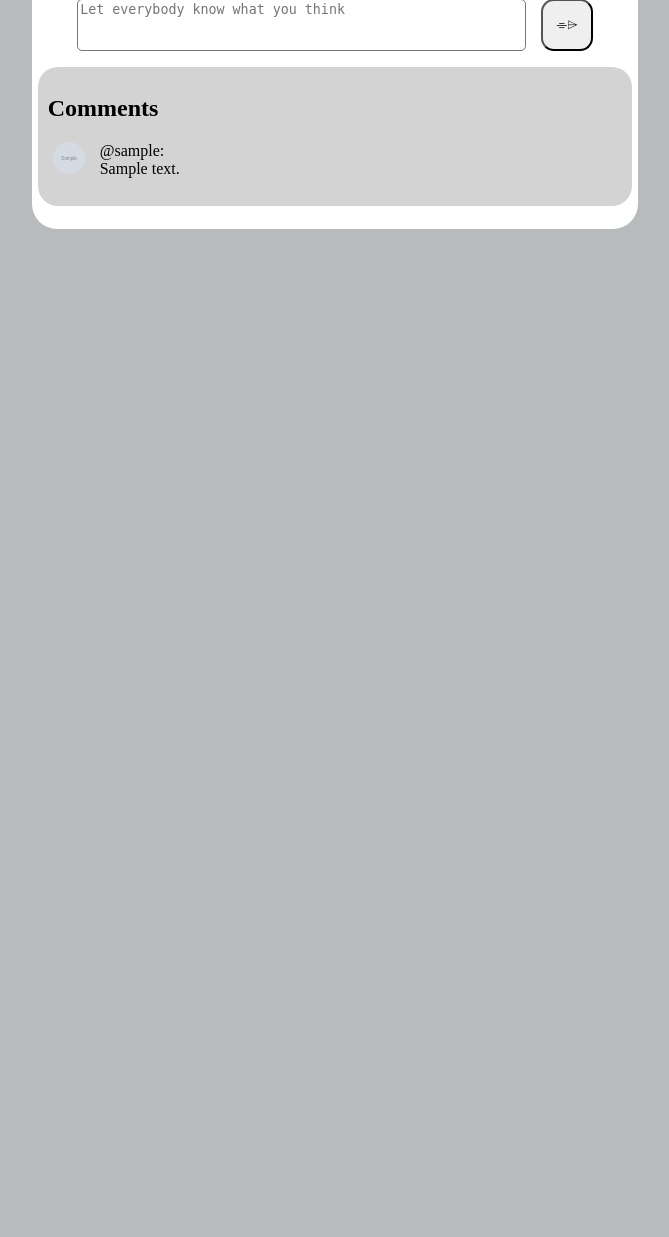
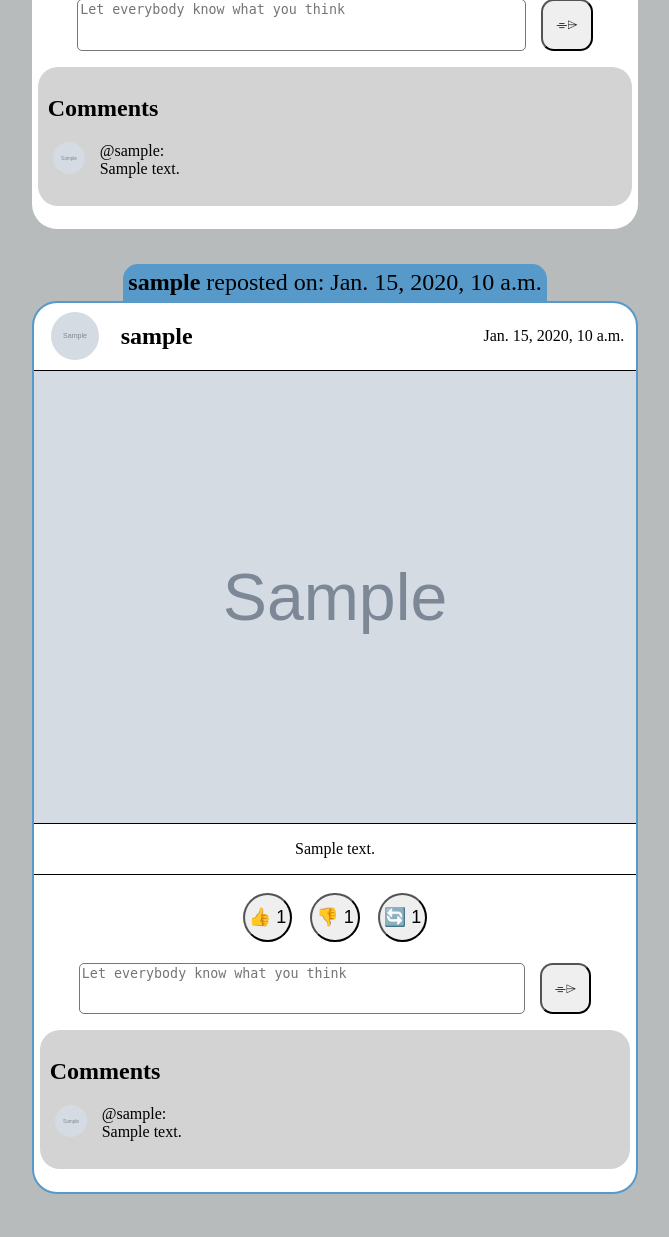
Before and after one commit to xhorey/social_media_proj, a Django app: page /profile/sample in a window 1280 px wide. Shown: the part 1240-2477 px from the top of the page, without its empty margins (305-974 px from the left). Before the commit the page ends 1469 px from the top, so only its background shows below. Run offline with Django 5.2, Linux system fonts and the light colour scheme; a user stored in the database is signed in; tables that the repository leaves empty hold one stand-in row (values such as "Sample post"); grey boxes marked "Sample" are stand-in pictures.

Commit message:
Reposts represent in profile

```diff
--- a/project_1/core/models.py
+++ b/project_1/core/models.py
@@ -24,7 +24,7 @@ class Hashtag(models.Model):
 class Post(models.Model):
     id = models.UUIDField(primary_key=True, default=uuid.uuid4)
     user = models.ForeignKey(User, on_delete=models.CASCADE)
-    image = models.ImageField(upload_to='post_images')
+    image = models.ImageField(upload_to='post_images', blank=True)
     text_of_post = models.TextField()
     created_at = models.DateTimeField(default=datetime.now)
     no_of_likes = models.IntegerField(default=0)
--- a/project_1/core/views.py
+++ b/project_1/core/views.py
@@ -5,6 +5,7 @@ from .models import Profile, Post, LikePost,DislikePost, FollowersCount, Comment
 from django.contrib.auth.decorators import login_required
 from django.http import JsonResponse
 from django.views.decorators.cache import never_cache
+from itertools import chain
 import json
 import re
 
@@ -135,13 +136,21 @@ def profile(request, pk):
     user_object = User.objects.get(username=pk)
     user_profile = Profile.objects.get(user=user_object)
     user_posts = Post.objects.filter(user=user_object)
+    user_reposts = Repost.objects.filter(user=user_object)
     user_post_length = len(user_posts)
     amount_of_followers = len(FollowersCount.objects.filter(user=user_object))
 
-    showed_posts = user_posts.order_by('-created_at')
+    showed_posts = sorted(
+        chain(user_posts, user_reposts),
+        key=lambda instance: instance.created_at,
+        reverse=True
+    )
 
-    for post in showed_posts:
-        post.latest_comments = post.comments.order_by('-created_at')[:2]
+    for item in showed_posts:
+        if isinstance(item, Repost):
+            item.post.latest_comments = item.post.comments.order_by('-created_at')[:2]
+        else:
+            item.latest_comments = item.comments.order_by('-created_at')[:2]
 
     follower = request.user
     user = user_object
--- a/project_1/static/Styles/Profile.css
+++ b/project_1/static/Styles/Profile.css
@@ -353,3 +353,20 @@ a {
 .hashtag{
     color: #2d7aed;
 }
+
+
+.user_reposted{
+    font-weight: bold;
+}
+
+.repost_sign{
+    font-size: 1.5em;
+    background-color: #5799c8;
+    padding: 5px;
+    border-top-right-radius: 15px;
+    border-top-left-radius: 15px;
+}
+
+.repost_border{
+    border: 2px double #5799c8;
+}
--- a/project_1/templates/Main_Web_Page.html
+++ b/project_1/templates/Main_Web_Page.html
@@ -61,9 +61,11 @@
                     <p>{{post.created_at}}</p>
                 </div>
             </div>
+            {% if post.image %}
             <div class="postImage">
                 <img id="postImage" src="{{post.image.url}}" alt="Sample Post Image">
             </div>
+            {% endif %}
             <div class="post-content">
                 <p class="text-of-post">{{post.text_of_post|hashtags_to_links}}</p>
             </div>
--- a/project_1/templates/Profile.html
+++ b/project_1/templates/Profile.html
@@ -71,42 +71,48 @@
         </div>
 
         <div class="posts_of_user">
-            {% for post in posts_to_show %}
-            <div class="posts">
+            {% for item in posts_to_show %}
+
+            {% if item.post %}
+            <div class="repost_sign"><span class="user_reposted">{{item.user}}</span> reposted on: {{item.created_at}}</div>
+            <div class="posts repost_border">
+
                 <div class="post_header">
-                    <a class="user_info" href="/profile/{{post.user}}">
-                        <img id="pp" src="{{post.user.profile.profileimg.url}}" alt="Profile Icon">
-                        <h2 class="username_over_post">{{post.user}}</h2>
+                    <a class="user_info" href="/profile/{{item.post.user}}">
+                        <img id="pp" src="{{item.post.user.profile.profileimg.url}}" alt="Profile Icon">
+                        <h2 class="username_over_post">{{item.post.user}}</h2>
                     </a>
                     <div class="post_time">
-                        <p>{{post.created_at}}</p>
+                        <p>{{item.post.created_at}}</p>
                     </div>
                 </div>
+                {% if item.post.image %}
                 <div class="postImage">
-                    <img id="postImage" src="{{post.image.url}}" alt="Sample Post Image">
+                    <img id="postImage" src="{{item.post.image.url}}" alt="Sample Post Image">
                 </div>
+                {% endif %}
                 <div class="post-content">
-                    <p class="text-of-post">{{post.text_of_post|hashtags_to_links}}</p>
+                    <p class="text-of-post">{{item.post.text_of_post|hashtags_to_links}}</p>
                 </div>
                 <div class="post_interactions">
-                    <button class="like_button" data-post-id="{{ post.id }}">
-                        👍 <span class="like-count">{{ post.no_of_likes }}</span>
+                    <button class="like_button" data-post-id="{{ item.post.id }}">
+                        👍 <span class="like-count">{{ item.post.no_of_likes }}</span>
                     </button>
-                    <button class="dislike_button" data-post-id="{{ post.id }}">
-                        👎 <span class="dislike-count">{{ post.no_of_dislikes }}</span>
+                    <button class="dislike_button" data-post-id="{{ item.post.id }}">
+                        👎 <span class="dislike-count">{{ item.post.no_of_dislikes }}</span>
                     </button>
-                    <button class="repost_button" data-post-id="{{ post.id }}">🔄 <span class="reposts_count">{{ post.no_of_reposts }}</button>
+                    <button class="repost_button" data-post-id="{{ item.post.id }}">🔄 <span class="reposts_count">{{ item.post.no_of_reposts }}</button>
                 </div>
 
-                <form class="write_a_comment" name="new_comment" data-post-id="{{ post.id }}">
+                <form class="write_a_comment" name="new_comment" data-post-id="{{ item.post.id }}">
                     <textarea class="my_comment" name="comment" placeholder="Let everybody know what you think"></textarea>
                     <button class="new_comment_button" type="submit">⌯⌲</button>
                 </form>
 
                 <div class="Comments">
                     <h2 id="comment_header">Comments</h2>
-                    {% if post.comments.exists %}
-                    {% for comment in post.latest_comments %}
+                    {% if item.post.comments.exists %}
+                    {% for comment in item.post.latest_comments %}
                     <div class="comment">
                         <a href="/profile/{{comment.user.username}}">
                             <img id="pp_comment" src="{{comment.user.profile.profileimg.url}}" alt="Profile Icon">
@@ -122,6 +128,60 @@
                     {% endif %}
                 </div>
             </div>
+            {% else %}
+            <div class="posts">
+                <div class="post_header">
+                    <a class="user_info" href="/profile/{{item.user}}">
+                        <img id="pp" src="{{item.user.profile.profileimg.url}}" alt="Profile Icon">
+                        <h2 class="username_over_post">{{item.user}}</h2>
+                    </a>
+                    <div class="post_time">
+                        <p>{{item.created_at}}</p>
+                    </div>
+                </div>
+                {% if item.image %}
+                <div class="postImage">
+                    <img id="postImage" src="{{item.image.url}}" alt="Sample Post Image">
+                </div>
+                {% endif %}
+                <div class="post-content">
+                    <p class="text-of-post">{{item.text_of_post|hashtags_to_links}}</p>
+                </div>
+                <div class="post_interactions">
+                    <button class="like_button" data-post-id="{{ item.id }}">
+                        👍 <span class="like-count">{{ item.no_of_likes }}</span>
+                    </button>
+                    <button class="dislike_button" data-post-id="{{ item.id }}">
+                        👎 <span class="dislike-count">{{ item.no_of_dislikes }}</span>
+                    </button>
+                    <button class="repost_button" data-post-id="{{ item.id }}">🔄 <span class="reposts_count">{{ item.no_of_reposts }}</button>
+                </div>
+
+                <form class="write_a_comment" name="new_comment" data-post-id="{{ item.id }}">
+                    <textarea class="my_comment" name="comment" placeholder="Let everybody know what you think"></textarea>
+                    <button class="new_comment_button" type="submit">⌯⌲</button>
+                </form>
+
+                <div class="Comments">
+                    <h2 id="comment_header">Comments</h2>
+                    {% if item.comments.exists %}
+                    {% for comment in item.latest_comments %}
+                    <div class="comment">
+                        <a href="/profile/{{comment.user.username}}">
+                            <img id="pp_comment" src="{{comment.user.profile.profileimg.url}}" alt="Profile Icon">
+                        </a>
+                        <div class="text_of_comment">
+                            <a href="/profile/{{comment.user.username}}"><p class="comment_username">@{{comment.user.username}}:</p></a><span class="comment_text">{{ comment.comment_text|hashtags_to_links }}</span>
+                        </div>
+
+                    </div>
+                    {% endfor %}
+                    {% else %}
+                    <p class="no_comments">No comments yet...</p>
+                    {% endif %}
+                </div>
+            </div>
+            {% endif %}
             {% empty %}
             <p class="no_posts">No posts yet...</p>
             {% endfor %}
--- a/project_1/templates/search.html
+++ b/project_1/templates/search.html
@@ -70,9 +70,11 @@
                     <p>{{post.created_at}}</p>
                 </div>
             </div>
+            {% if post.image %}
             <div class="postImage">
                 <img id="postImage" src="{{post.image.url}}" alt="Sample Post Image">
             </div>
+            {% endif %}
             <div class="post-content">
                 <p class="text-of-post">{{post.text_of_post|hashtags_to_links}}</p>
             </div>
```
Also changed, not shown: project_1/core/migrations/0016_alter_post_image.py (added).
